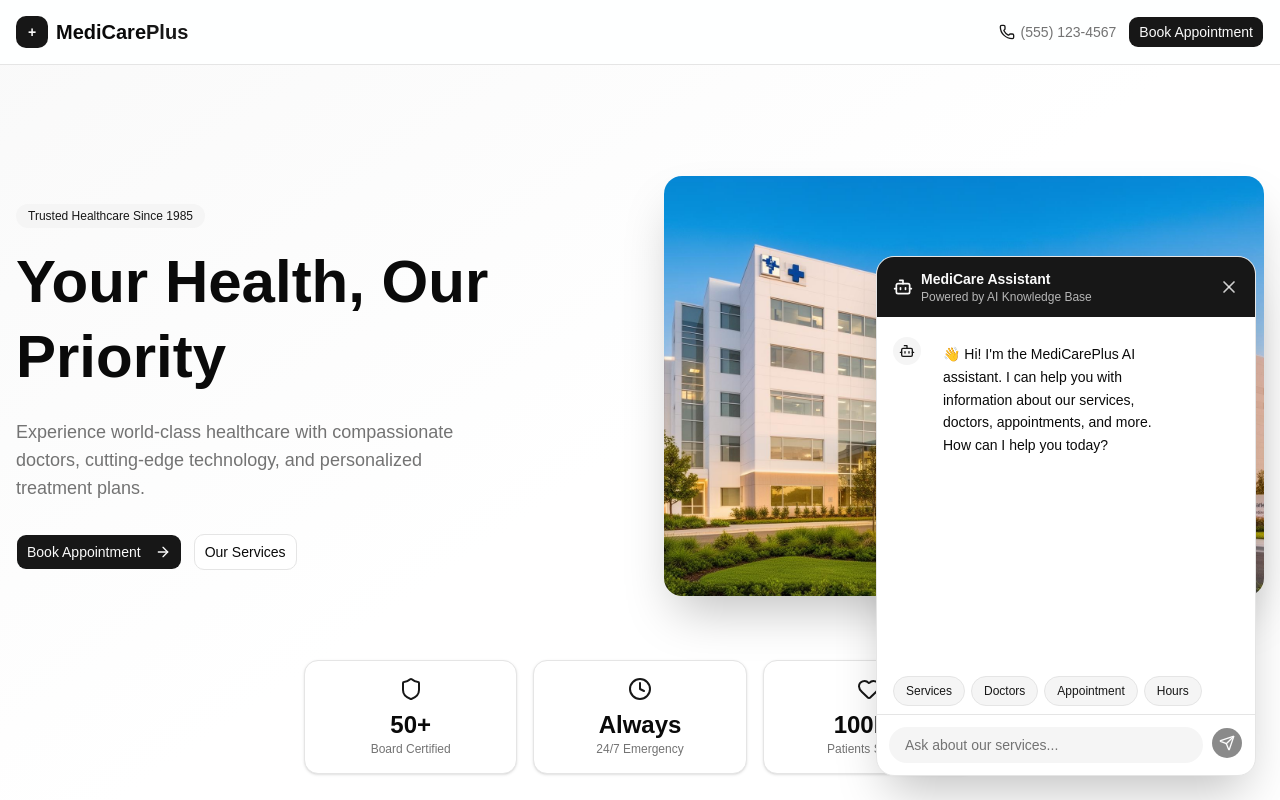
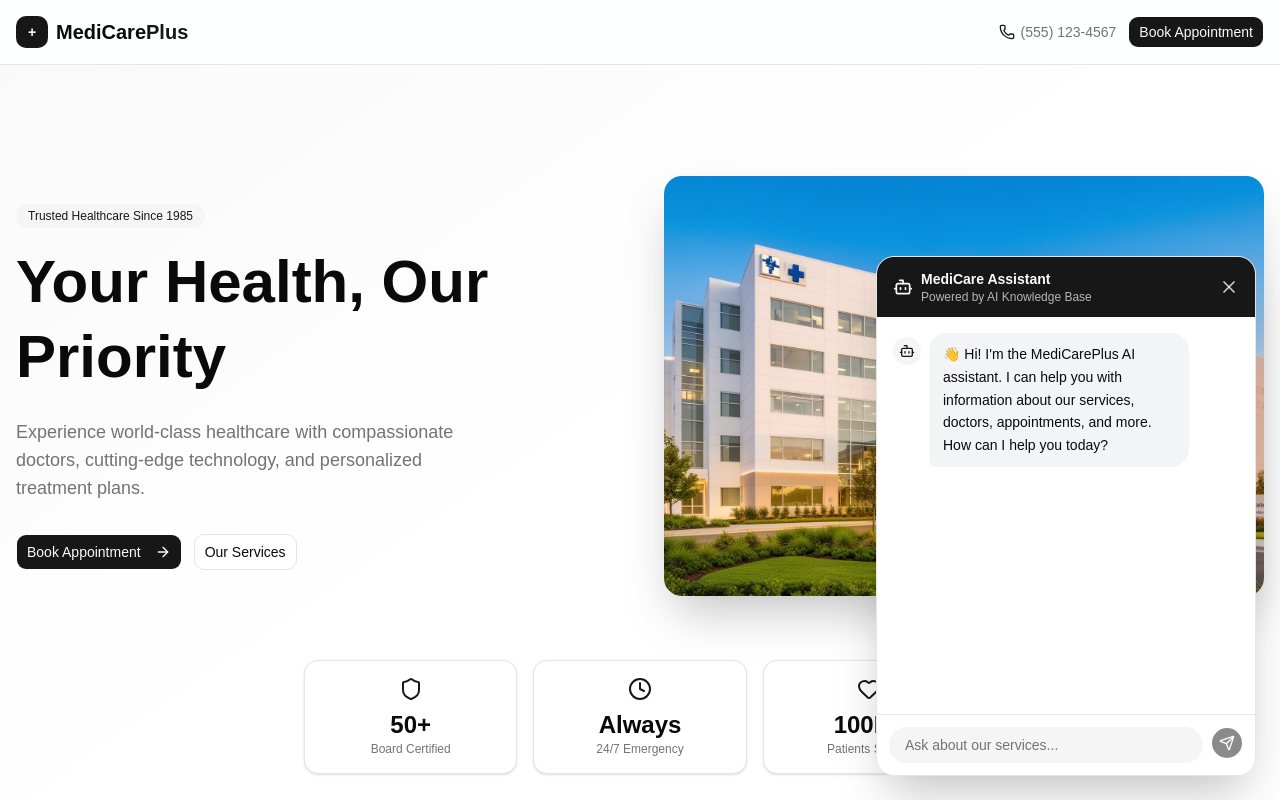
Before and after one commit to Retsos/DocAtlas, a React (Vite) app in the folder frontend/chatbotClient/: page / in a window 1280 px wide. Both pictures are taken after a click on the button "Open chat". Shown: the top 800 px of the page. Built offline with nearby package versions, Linux system fonts and the light colour scheme.

Commit message:
Styles changes

```diff
--- a/frontend/chatbotClient/src/components/ChatbotWidget.tsx
+++ b/frontend/chatbotClient/src/components/ChatbotWidget.tsx
@@ -152,8 +152,8 @@ const ChatbotWidget = () => {
                   <div
                     className={`max-w-[75%] px-3.5 py-2.5 rounded-2xl text-sm leading-relaxed ${
                       m.role === "user"
-                        ? "bg-primary text-primary-foreground rounded-br-md"
-                        : "bg-chat-bot text-chat-bot-foreground rounded-bl-md"
+                        ? "bg-cyan-600 text-primary-foreground rounded-br-md"
+                        : "bg-gray-100 text-chat-bot-foreground rounded-bl-md"
                     }`}
                   >
                     {m.content}
@@ -168,44 +168,6 @@ const ChatbotWidget = () => {
 
               {typing && <TypingIndicator />}
             </div>
-
-            {/* Quick suggestions */}
-            {messages.length <= 1 && (
-              <div className="px-4 pb-2 flex flex-wrap gap-1.5">
-                {["Services", "Doctors", "Appointment", "Hours"].map((s) => (
-                  <button
-                    key={s}
-                    onClick={() => {
-                      setInput(s);
-                      setTimeout(() => {
-                        setInput("");
-                        const userMsg: Message = {
-                          id: Date.now().toString(),
-                          role: "user",
-                          content: s,
-                        };
-                        setMessages((m) => [...m, userMsg]);
-                        setTyping(true);
-                        setTimeout(() => {
-                          setMessages((m) => [
-                            ...m,
-                            {
-                              id: (Date.now() + 1).toString(),
-                              role: "bot",
-                              content: getBotResponse(s),
-                            },
-                          ]);
-                          setTyping(false);
-                        }, 800);
-                      }, 50);
-                    }}
-                    className="px-3 py-1.5 text-xs rounded-full border border-border bg-secondary text-secondary-foreground hover:bg-accent transition-colors"
-                  >
-                    {s}
-                  </button>
-                ))}
-              </div>
-            )}
 
             {/* Input */}
             <div className="p-3 border-t border-border">
--- a/frontend/chatbotClient/src/components/chatbot/ChatInput.tsx
+++ b/frontend/chatbotClient/src/components/chatbot/ChatInput.tsx
@@ -39,7 +39,7 @@ const ChatInput = ({ onSubmit }: Props) => {
         })}
         autoFocus
         className="w-full border-0 focus:outline-0 resize-none"
-        placeholder="Ask anything"
+        placeholder="Ask about our services..."
         maxLength={1000}
       />
       <Button disabled={!formState.isValid} className="rounded-full w-9 h-9">
```
